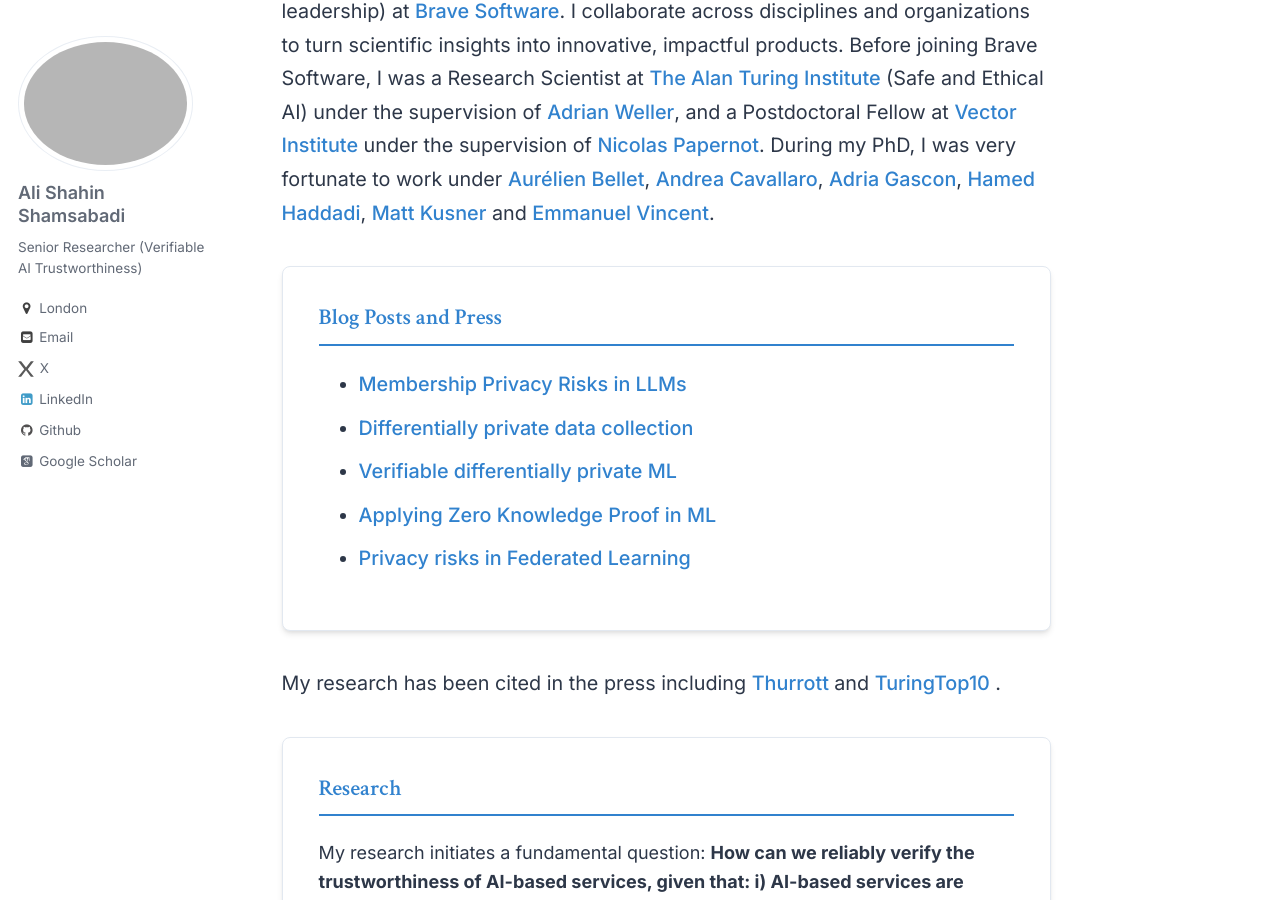
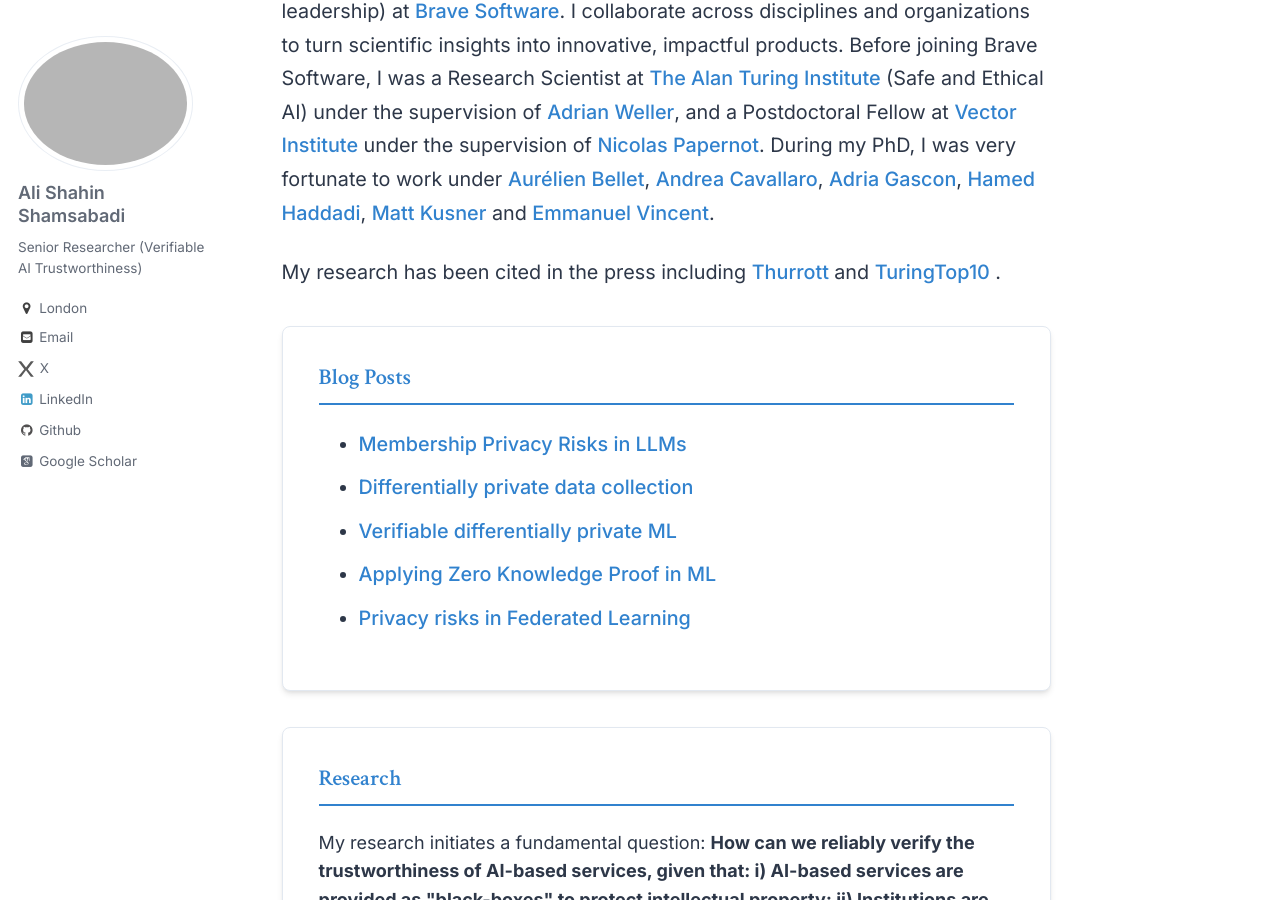
Before and after one commit to AliShahin/AliShahin.github.io, a Jekyll site: the page built from _pages/about.md, in a window 1280 px wide and 900 px high, scrolled down 238 px. Built offline with Jekyll 4.4.1, drawn with Linux system fonts in a browser that asks for light colours; some web fonts are replaced.

Commit message:
Update about.md

```diff
--- a/_pages/about.md
+++ b/_pages/about.md
@@ -21,10 +21,18 @@ redirect_from:
   <a href="https://mkusner.github.io">Matt Kusner</a> and
   <a href="https://members.loria.fr/EVincent/">Emmanuel Vincent</a>.
 </p>
-
+<p>
+  My research has been cited in the press including
+  <a href="https://www.thurrott.com/a-i/298422/brave-proposes-a-framework-to-ensure-machine-learning-models-are-trained-privately">
+    Thurrott
+  </a> and
+  <a href="https://www.turing.ac.uk/sites/default/files/2023-06/pioneering_new_approaches_to_verifying_the_fairness_of_ai_models_0.pdf">
+    TuringTop10
+  </a>.
+</p>
 
 <div class="research-section">
-<h2>Blog Posts and Press</h2>
+<h2>Blog Posts</h2>
 
 <ul>
   <li><a href="https://brave.com/blog/privacy-in-llms/">Membership Privacy Risks in LLMs</a></li>
@@ -36,15 +44,7 @@ redirect_from:
 
 </div>
 
-<p>
-  My research has been cited in the press including
-  <a href="https://www.thurrott.com/a-i/298422/brave-proposes-a-framework-to-ensure-machine-learning-models-are-trained-privately">
-    Thurrott
-  </a> and
-  <a href="https://www.turing.ac.uk/sites/default/files/2023-06/pioneering_new_approaches_to_verifying_the_fairness_of_ai_models_0.pdf">
-    TuringTop10
-  </a>.
-</p>
+
 
 
 <div class="research-section">
```
